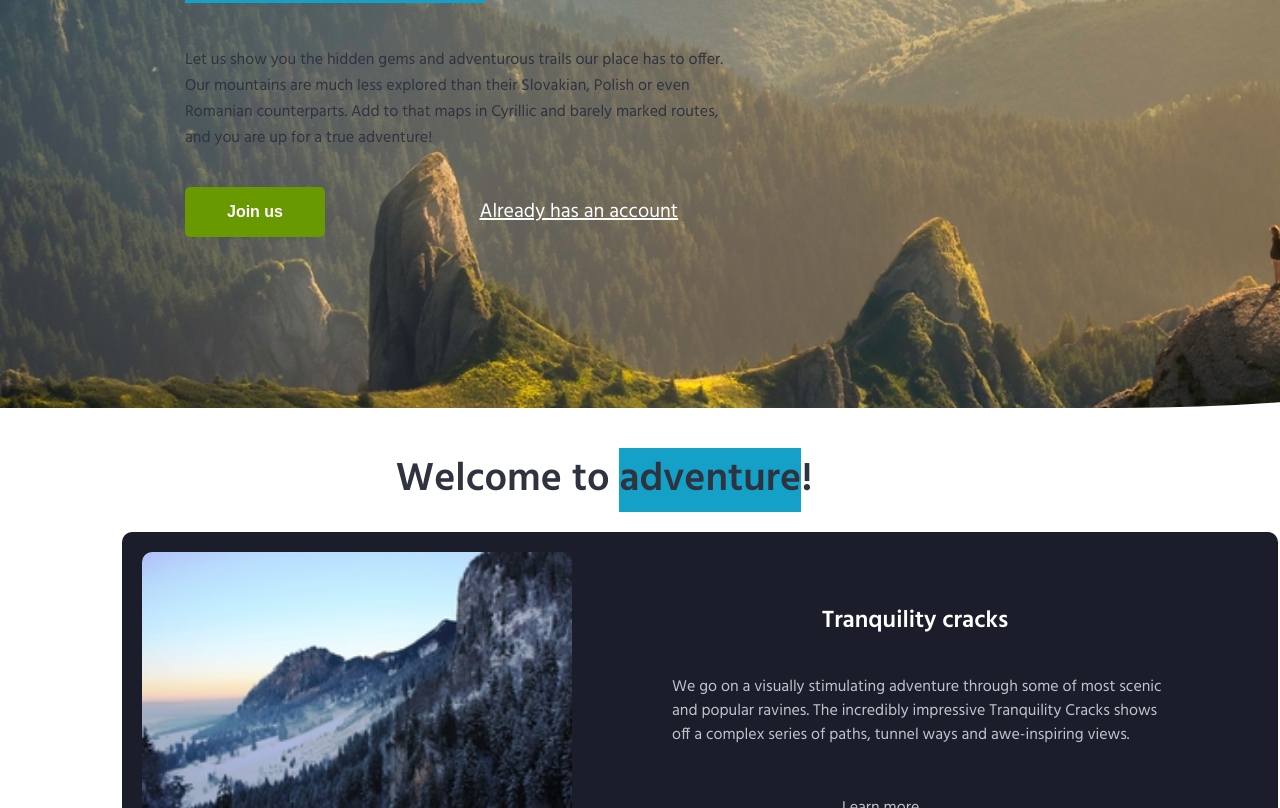
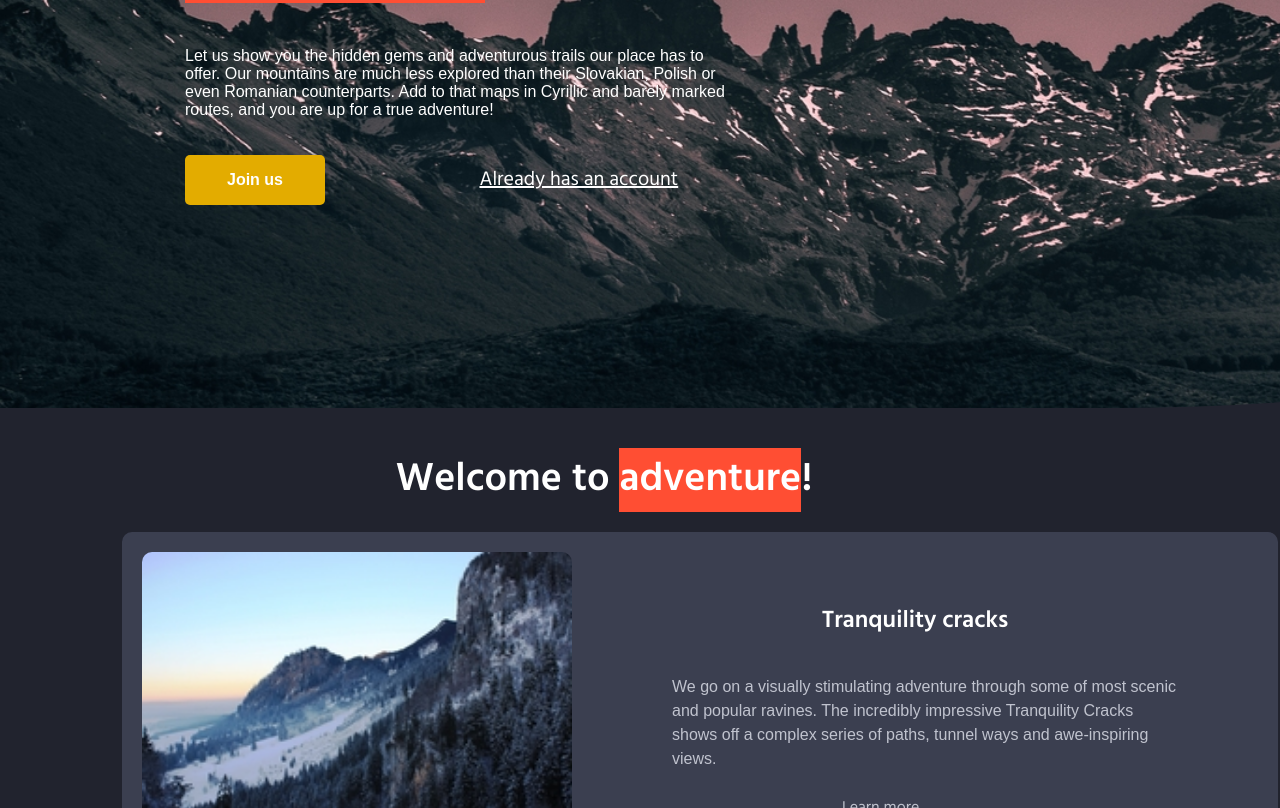
Before and after one commit to ArchyDevUa/hw3_dark_theme.github.io, a plain HTML site: page index.html in a window 1280 px wide. Shown: the part 304-1112 px from the top of the page. Drawn offline with Linux system fonts and the light colour scheme; a web font is replaced by a local one.

Commit message:
Update index.html

```diff
--- a/index.html
+++ b/index.html
@@ -10,8 +10,8 @@
 
     <!-- Styles should be switched here: -->
 
-    <link rel="stylesheet" type="text/css" href="css/style1.css">
-    <!-- <link rel="stylesheet" type="text/css" href="css/style2.css"> -->
+    <!-- <link rel="stylesheet" type="text/css" href="css/style1.css"> -->
+    <link rel="stylesheet" type="text/css" href="css/style2.css">
 
     <title>PEAKS hiking club</title>
 </head>
```
